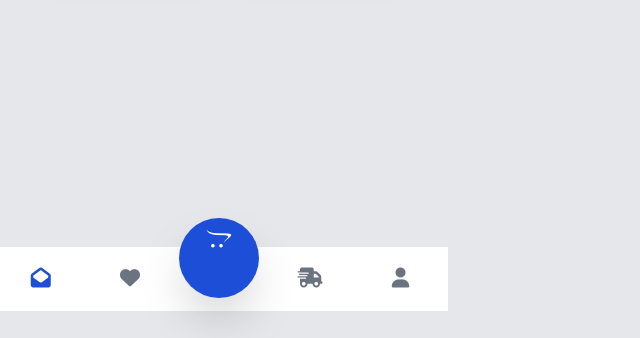
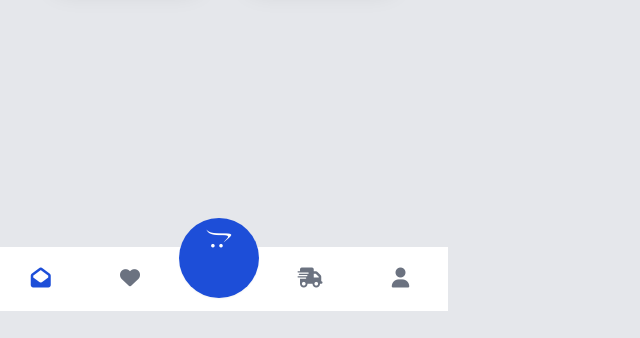
Before and after one commit to olamigokayphils/100-days-of-tailwindcss, a plain HTML site: page day2/index.html in a window 1280 px wide. Shown: the part 489-827 px from the top of the page, without its empty margins (0-640 px from the left). Drawn offline with nearby package versions, Linux system fonts and the light colour scheme.

Commit message:
day 2 Commit

```diff
--- a/day2/index.html
+++ b/day2/index.html
@@ -117,7 +117,7 @@
             <i class="fas fa-heart fa-lg text-gray-500"></i>
           </li>
           <li class="-mb-px mr-2 last:mr-0 flex text-center">
-            <i class="fab fa-opencart fa-lg text-white fa-2x bg-blue-700 p-5 h-20 w-20 rounded-full mb-10 shadow-2xl"></i>
+            <i class="fab fa-opencart fa-lg text-white fa-2x bg-blue-700 p-5 h-20 w-20 rounded-full mb-10 shadow-sm"></i>
           </li>
           <li class="-mb-px mr-2 last:mr-0 flex-auto text-center">
             <i class="fas fa-shipping-fast fa-lg text-gray-500"></i>
```
Also changed, not shown: day2/assets/alcohol.svg (added), day2/assets/beer.svg (added), day2/assets/beverage.svg (added), day2/assets/heineken.png (added), day2/assets/more.svg (added), day2/assets/spirit.svg (added), day2/assets/stella-artois.png (added), day2/screenshot.png.
